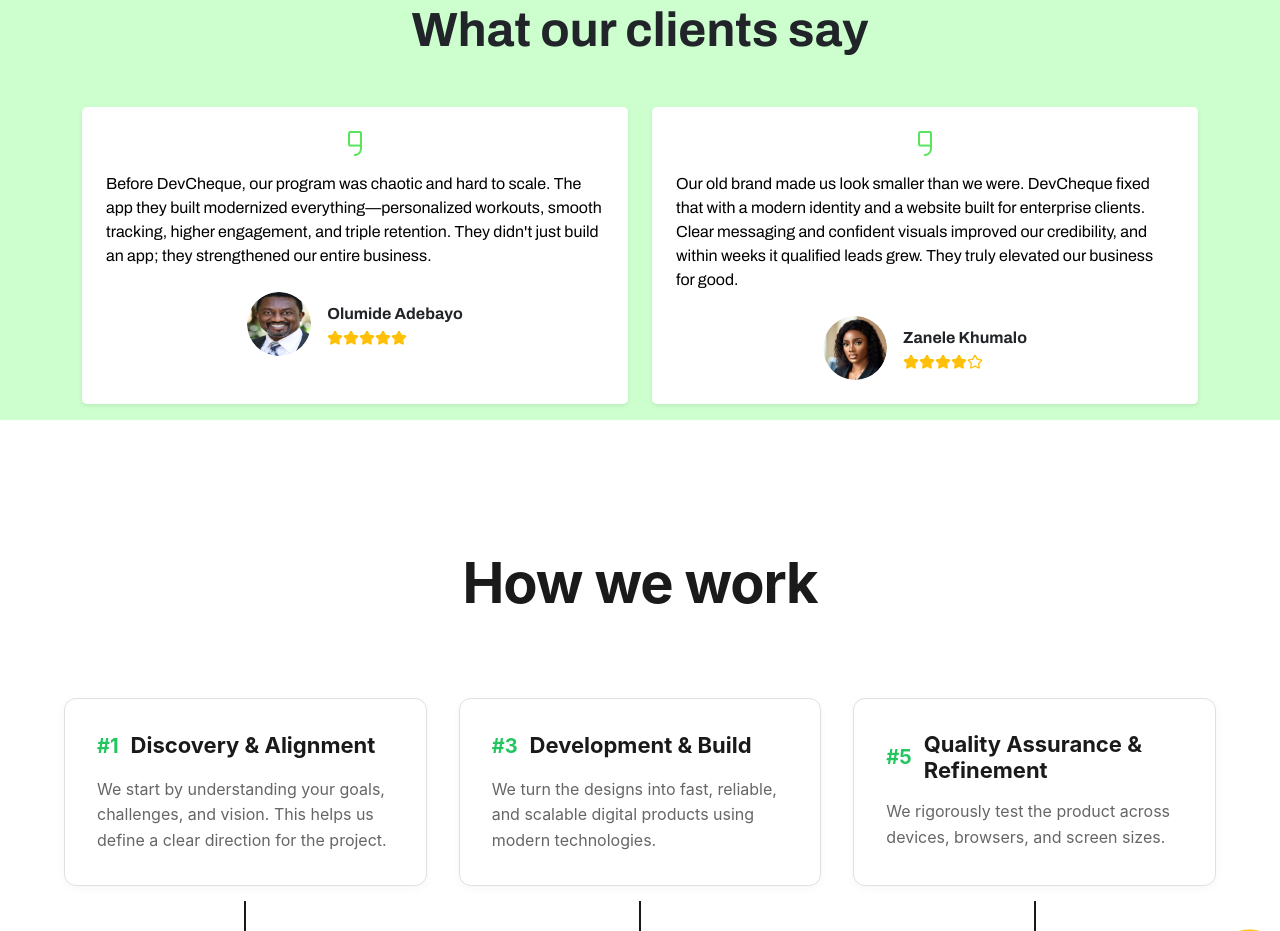
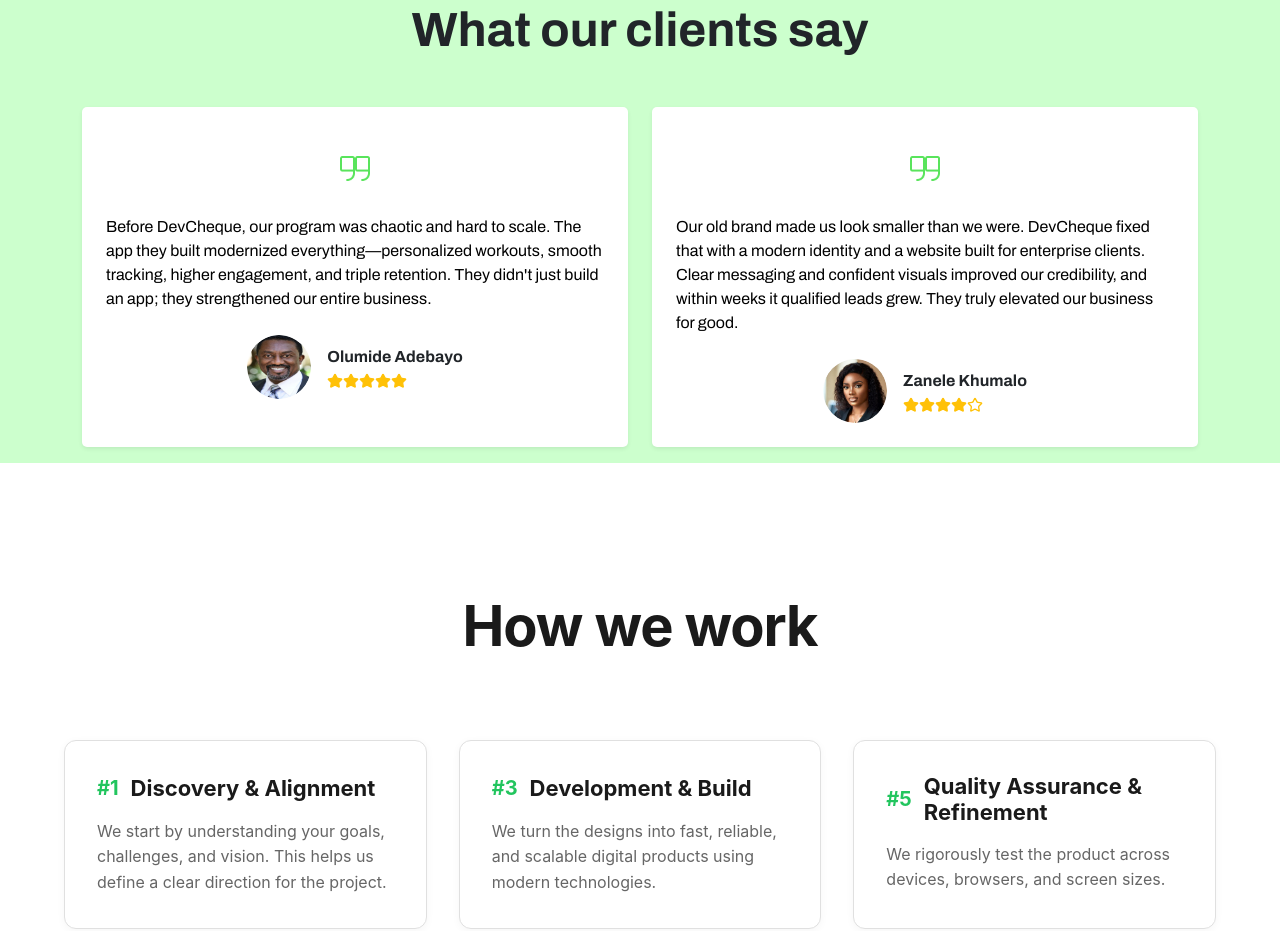
Before and after one commit to jeremiahbwala/devcheque-webapp, a React (Vite) app: page / in a window 1280 px wide. Shown: the part 3500-4431 px from the top of the page. Built offline with nearby package versions, Linux system fonts and the light colour scheme; no server answers.

Commit message:
"Update Testimonial"

```diff
--- a/src/Testimonials.jsx
+++ b/src/Testimonials.jsx
@@ -59,8 +59,20 @@
                     style={{
                       width: "3%",
                       height: "auto",
-                      display: "block",
+                      display: "inline-flex",
                       margin: "0 auto",
+                      alignItems: "center",
+                    }}
+                  />
+                  <img
+                    src={vector}
+                    alt="vector"
+                    style={{
+                      width: "3%",
+                      height: "auto",
+                      display: "inline-flex",
+                      margin: "0 auto",
+                      alignItems: "center",
                     }}
                   />
                 </div>
@@ -97,14 +109,26 @@
             <div className="col-md-6">
               <div className="cards shadow-sm p-4 h-100">
                 <div className="text-success text-center display-4 mb-3">
+                <img
+                    src={vector}
+                    alt="vector"
+                    style={{
+                      width: "3%",
+                      height: "auto",
+                      display: "inline-flex",
+                      margin: "0 auto",
+                      alignItems: "center",
+                    }}
+                  />
                   <img
                     src={vector}
                     alt="vector"
                     style={{
                       width: "3%",
                       height: "auto",
-                      display: "block",
+                      display: "inline-flex",
                       margin: "0 auto",
+                      alignItems: "center",
                     }}
                   />
                 </div>
```
